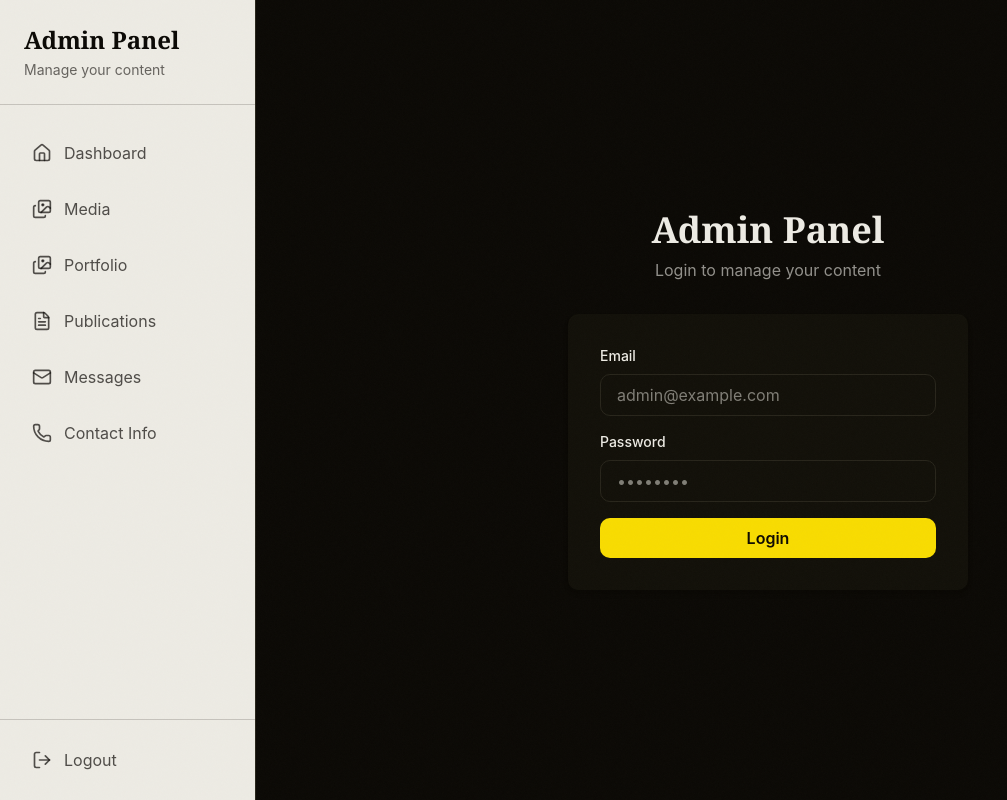
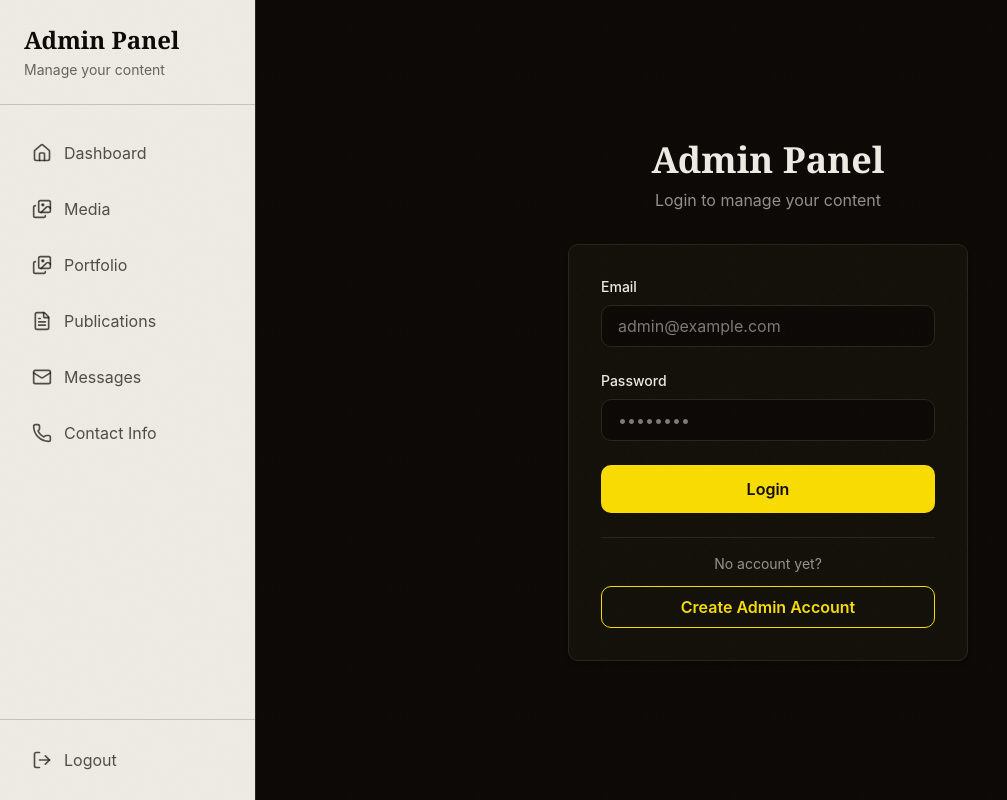
Before and after one commit to pulockdebroy0/Pulock-Portfolio, a Next.js app: page /admin/login in a window 1280 px wide. Shown: the whole page, without its empty margins (0-1007 px from the left). Built offline with nearby package versions, Linux system fonts and the light colour scheme; no server answers.

Commit message:
feat: enhance login page styling and add account creation toggle
Co-authored-by: Pulock Deb Roy <192364861+pulockdebroy0@users.noreply.github.com>

```diff
--- a/app/admin/login/page.tsx
+++ b/app/admin/login/page.tsx
@@ -136,7 +136,7 @@ export default function LoginPage() {
 
         <form
           onSubmit={mode === 'setup' ? handleSetup : handleLogin}
-          className="space-y-4 bg-card p-8 rounded-lg shadow-md"
+          className="space-y-6 bg-card p-8 rounded-lg shadow-md border border-border"
         >
           <div>
             <label htmlFor="email" className="block text-sm font-medium text-foreground mb-2">
@@ -149,7 +149,7 @@ export default function LoginPage() {
               value={formData.email}
               onChange={handleInputChange}
               placeholder="admin@example.com"
-              className="w-full px-4 py-2 border border-border rounded-lg focus:outline-none focus:ring-2 focus:ring-primary"
+              className="w-full px-4 py-2 border border-border rounded-lg focus:outline-none focus:ring-2 focus:ring-primary bg-background text-foreground"
               disabled={submitting}
             />
           </div>
@@ -165,7 +165,7 @@ export default function LoginPage() {
               value={formData.password}
               onChange={handleInputChange}
               placeholder="••••••••"
-              className="w-full px-4 py-2 border border-border rounded-lg focus:outline-none focus:ring-2 focus:ring-primary"
+              className="w-full px-4 py-2 border border-border rounded-lg focus:outline-none focus:ring-2 focus:ring-primary bg-background text-foreground"
               disabled={submitting}
             />
             {mode === 'setup' && (
@@ -176,7 +176,7 @@ export default function LoginPage() {
           <button
             type="submit"
             disabled={submitting}
-            className="w-full px-4 py-2 bg-primary text-primary-foreground rounded-lg font-semibold hover:bg-primary/90 transition-colors disabled:opacity-50 disabled:cursor-not-allowed"
+            className="w-full px-4 py-3 bg-primary text-primary-foreground rounded-lg font-semibold hover:bg-primary/90 transition-colors disabled:opacity-50 disabled:cursor-not-allowed"
           >
             {submitting
               ? mode === 'setup'
@@ -186,6 +186,39 @@ export default function LoginPage() {
                 ? 'Create Account'
                 : 'Login'}
           </button>
+
+          {mode === 'login' && (
+            <div className="pt-4 border-t border-border">
+              <p className="text-center text-sm text-foreground/60 mb-3">
+                No account yet?
+              </p>
+              <button
+                type="button"
+                onClick={() => {
+                  setMode('setup')
+                  setFormData({ email: '', password: '' })
+                }}
+                className="w-full px-4 py-2 border border-primary text-primary rounded-lg font-semibold hover:bg-primary/10 transition-colors"
+              >
+                Create Admin Account
+              </button>
+            </div>
+          )}
+
+          {mode === 'setup' && (
+            <div className="pt-4 border-t border-border">
+              <button
+                type="button"
+                onClick={() => {
+                  setMode('login')
+                  setFormData({ email: '', password: '' })
+                }}
+                className="w-full text-center text-sm text-primary hover:text-primary/80 transition-colors"
+              >
+                Back to Login
+              </button>
+            </div>
+          )}
         </form>
       </div>
     </div>
```
